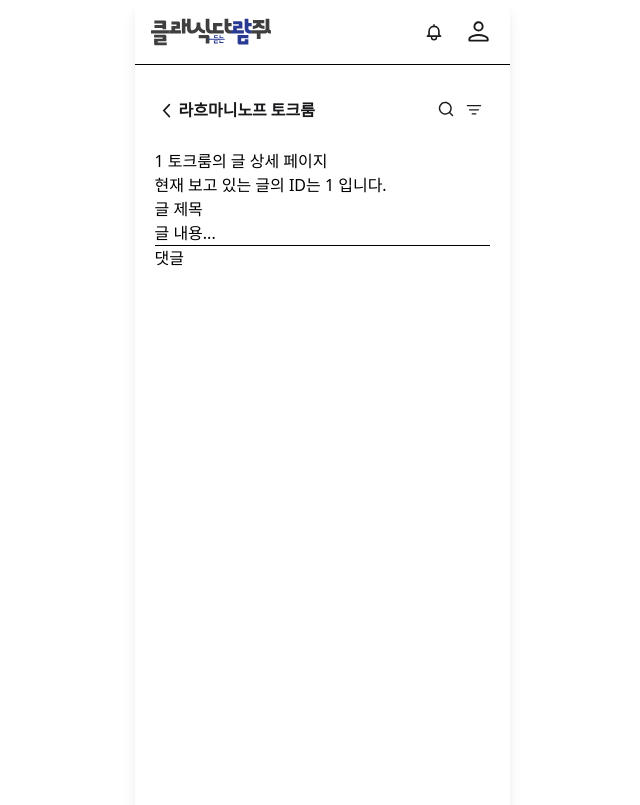
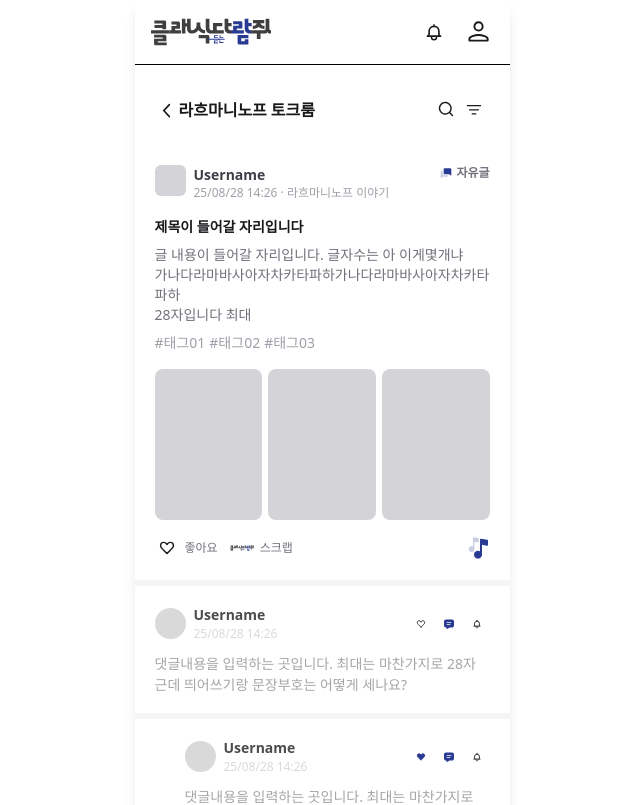
Before and after one commit to kyungrae2002/client, a Next.js app: page /composer-talk-room/1/1 in a window 1280 px wide. Shown: the top 805 px of the page, without its empty margins (318-958 px from the left). Built offline with nearby package versions, Linux system fonts and the light colour scheme.

Commit message:
작곡가 토크룸 댓글기능 구현

```diff
--- /dev/null
+++ b/src/app/composer-talk-room/[id]/[postId]/comment-item.tsx
@@ -0,0 +1,42 @@
+// src/app/composer-talk-room/[id]/[postId]/comment-item.tsx
+import Image from 'next/image';
+
+interface CommentItemProps {
+  comment: {
+    author: string;
+    timestamp: string;
+    content: string;
+    isHeartSelected?: boolean;
+  };
+  isReply?: boolean;
+}
+
+const CommentItem = ({ comment, isReply = false }: CommentItemProps) => {
+  return (
+    <div className={`bg-white box-border content-stretch flex flex-col gap-2.5 items-center justify-start py-[18px] relative shrink-0 w-full ${isReply ? 'pl-[50px] pr-5' : 'px-5'}`}>
+      <div className="content-stretch flex gap-2 items-center justify-start relative shrink-0 w-full">
+        <div className="bg-[#d9d9d9] rounded-full shrink-0 size-[31px]" />
+        <div className="basis-0 content-stretch flex flex-col grow items-start justify-start">
+          <p className="text-[#4c4c4c] text-[14px] font-semibold">{comment.author}</p>
+          <p className="text-[#d9d9d9] text-[12px] font-medium">{comment.timestamp}</p>
+        </div>
+        <div className="content-stretch flex gap-0.5 items-center justify-start relative shrink-0">
+          <button className="overflow-clip relative shrink-0 size-[26px]">
+            <Image src={comment.isHeartSelected ? "/icons/heart_selected.svg" : "/icons/heart.svg"} alt="heart" width={14} height={12} className="absolute top-1/2 left-1/2 -translate-x-1/2 -translate-y-1/2" />
+          </button>
+          <button className="overflow-clip relative shrink-0 size-[26px]">
+            <Image src="/icons/message.svg" alt="comment" width={12} height={12} className="absolute top-1/2 left-1/2 -translate-x-1/2 -translate-y-1/2" />
+          </button>
+          <button className="overflow-clip relative shrink-0 size-[26px]">
+            <Image src="/icons/alarm.svg" alt="report" width={12} height={15} className="absolute top-1/2 left-1/2 -translate-x-1/2 -translate-y-1/2" />
+          </button>
+        </div>
+      </div>
+      <div className="flex flex-col justify-center leading-normal not-italic relative shrink-0 text-[#a6a6a6] text-[14px] w-full">
+        <p>{comment.content}</p>
+      </div>
+    </div>
+  );
+};
+
+export default CommentItem;
--- /dev/null
+++ b/src/app/composer-talk-room/[id]/[postId]/comment-list.tsx
@@ -0,0 +1,65 @@
+'use client';
+
+import React, { useState, useEffect, useRef } from 'react';
+import CommentItem from './comment-item';
+import { mockComments, Comment } from './page'; // Mock data and type from page.tsx
+
+const COMMENTS_PER_PAGE = 5;
+
+export default function CommentList() {
+  const [comments, setComments] = useState<Comment[]>(mockComments.slice(0, COMMENTS_PER_PAGE));
+  const [page, setPage] = useState(1);
+  const [hasMore, setHasMore] = useState(mockComments.length > COMMENTS_PER_PAGE);
+  const loader = useRef(null);
+
+  const loadMoreComments = () => {
+    if (!hasMore) return;
+
+    const nextPage = page + 1;
+    const newComments = mockComments.slice(0, nextPage * COMMENTS_PER_PAGE);
+
+    setComments(newComments);
+    setPage(nextPage);
+    if (newComments.length >= mockComments.length) {
+      setHasMore(false);
+    }
+  };
+
+  useEffect(() => {
+    const observer = new IntersectionObserver(
+      (entries) => {
+        if (entries[0].isIntersecting && hasMore) {
+          // Simulate network latency
+          setTimeout(() => {
+            loadMoreComments();
+          }, 500);
+        }
+      },
+      { threshold: 1.0 }
+    );
+
+    const currentLoader = loader.current;
+    if (currentLoader) {
+      observer.observe(currentLoader);
+    }
+
+    return () => {
+      if (currentLoader) {
+        observer.unobserve(currentLoader);
+      }
+    };
+  }, [hasMore, page]); // Dependency array updated for correctness
+
+  return (
+    <>
+      {comments.map((comment) => (
+        <CommentItem key={comment.id} comment={comment} isReply={comment.isReply} />
+      ))}
+      {hasMore && (
+        <div ref={loader} className="py-4 text-center text-zinc-500">
+          댓글을 불러오는 중...
+        </div>
+      )}
+    </>
+  );
+}
--- a/src/app/composer-talk-room/[id]/[postId]/page.tsx
+++ b/src/app/composer-talk-room/[id]/[postId]/page.tsx
@@ -1,37 +1,104 @@
-// app/composer-talk-room/[id]/[postId]/page.tsx
+import Image from 'next/image';
+import Link from 'next/link';
+import CommentList from './comment-list';
 
-// page 컴포넌트는 props로 params를 받을 수 있습니다.
+// Mock Data
+const mockPostData = {
+    composer: '라흐마니노프',
+    author: 'Username',
+    timestamp: '25/08/28 14:26',
+    category: '라흐마니노프 이야기',
+    postType: '자유글',
+    title: '제목이 들어갈 자리입니다',
+    content: '글 내용이 들어갈 자리입니다. 글자수는 아 이게몇개냐\n가나다라마바사아자차카타파하가나다라마바사아자차카타파하\n28자입니다 최대',
+    tags: ['#태그01', '#태그02', '#태그03'],
+    images: ['/images/placeholder-1.png', '/images/placeholder-2.png', '/images/placeholder-3.png'],
+    likes: 12,
+    scraps: 3,
+};
+
+export const mockComments = [
+    { id: 1, author: 'Username', timestamp: '25/08/28 14:26', content: '댓글내용을 입력하는 곳입니다. 최대는 마찬가지로 28자 근데 띄어쓰기랑 문장부호는 어떻게 세나요?', isHeartSelected: false, isReply: false },
+    { id: 2, author: 'Username', timestamp: '25/08/28 14:26', content: '댓글내용을 입력하는 곳입니다. 최대는 마찬가지로 28자 근데 띄어쓰기랑 문장부호는 어떻게 세나요?', isHeartSelected: true, isReply: true },
+    { id: 3, author: 'Username', timestamp: '25/08/28 14:26', content: '댓글내용을 입력하는 곳입니다. 최대는 마찬가지로 28자 근데 띄어쓰기랑 문장부호는 어떻게 세나요?', isHeartSelected: true, isReply: false },
+    { id: 4, author: 'Username', timestamp: '25/08/28 14:26', content: '댓글내용을 입력하는 곳입니다. 최대는 마찬가지로 28자 근데 띄어쓰기랑 문장부호는 어떻게 세나요?', isHeartSelected: false, isReply: false },
+    { id: 5, author: 'Username', timestamp: '25/08/28 14:26', content: '추가 댓글입니다. 스크롤을 내려 확인해보세요.', isHeartSelected: false, isReply: false },
+    { id: 6, author: 'Username', timestamp: '25/08/28 14:27', content: '새로운 댓글이 로드되었습니다.', isHeartSelected: false, isReply: false },
+    { id: 7, author: 'Username', timestamp: '25/08/28 14:28', content: '무한 스크롤 테스트 중입니다.', isHeartSelected: false, isReply: true },
+    { id: 8, author: 'Username', timestamp: '25/08/28 14:29', content: '여기까지 보인다면 성공입니다.', isHeartSelected: false, isReply: false },
+    { id: 9, author: 'Username', timestamp: '25/08/28 14:30', content: '마지막 댓글입니다.', isHeartSelected: false, isReply: false },
+];
+
+export type Comment = (typeof mockComments)[0];
+
+
 type PostDetailPageProps = {
   params: {
-    id: string;      // 작곡가 ID (URL의 [id] 부분)
-    postId: string;  // 게시글 ID (URL의 [postId] 부분)
+    id: string;
+    postId: string;
   };
 };
 
-export default function PostDetailPage({ params }: PostDetailPageProps) {
-  // 이제 이 두 ID를 사용해서 서버에 데이터를 요청할 수 있습니다.
+export default async function PostDetailPage({ params }: PostDetailPageProps) {
   const { id: composerId, postId } = params;
 
-  // 예시: fetchPostAndComments(composerId, postId);
+  return (
+    <div className="bg-[#f4f5f7] min-h-screen">
+      <div className="bg-white w-[375px] mx-auto">
+        {/* Post Content */}
+        <div className="px-5 pb-5 pt-4">
+            <div className="flex items-start gap-2 mb-4">
+                <div className="w-[31px] h-[31px] bg-zinc-300 rounded-md" />
+                <div className="flex-1">
+                    <p className="font-semibold text-sm text-zinc-700">{mockPostData.author}</p>
+                    <p className="text-xs text-zinc-400">{mockPostData.timestamp} · {mockPostData.category}</p>
+                </div>
+                <div className="flex items-center gap-1 text-xs text-zinc-500 font-semibold">
+                    <Image src="/icons/talkIcon.svg" alt="" width={12} height={12} />
+                    <span>{mockPostData.postType}</span>
+                </div>
+            </div>
 
-  return (
-    <div>
-      <h1>{composerId} 토크룸의 글 상세 페이지</h1>
-      <p>현재 보고 있는 글의 ID는 {postId} 입니다.</p>
+            <div className="mb-2">
+                <h2 className="text-sm font-semibold text-zinc-900">{mockPostData.title}</h2>
+            </div>
 
-      {/* 여기에 글의 본문 내용이 들어갑니다. */}
-      <article>
-        <h2>글 제목</h2>
-        <p>글 내용...</p>
-      </article>
+            <div className="text-sm text-zinc-500 mb-2" style={{ whiteSpace: 'pre-wrap' }}>
+                {mockPostData.content}
+            </div>
 
-      <hr />
+            <div className="flex gap-1 text-sm text-zinc-400 mb-4">
+                {mockPostData.tags.map(tag => <span key={tag}>{tag}</span>)}
+            </div>
 
-      {/* 여기에 해당 글의 댓글 목록이 들어갑니다. */}
-      <section>
-        <h2>댓글</h2>
-        {/* 댓글 컴포넌트 (이전에 우리가 만들었던 무한 스크롤 컴포넌트를 활용할 수 있겠죠!) */}
-      </section>
+            <div className="flex gap-1.5 mb-4">
+                {mockPostData.images.map((src, index) => (
+                    <div key={index} className="w-[151px] h-[151px] bg-zinc-300 rounded-lg" />
+                ))}
+            </div>
+
+            <div className="flex justify-between items-center">
+                <div className="flex gap-3">
+                    <div className="flex items-center gap-1.5 text-xs text-zinc-500">
+                        <Image src="/icons/heart.svg" alt="likes" width={24} height={24} />
+                        <span>좋아요</span>
+                    </div>
+                    <div className="flex items-center gap-1.5 text-xs text-zinc-500">
+                        <Image src="/icons/logo.svg" alt="scraps" width={24} height={24} />
+                        <span>스크랩</span>
+                    </div>
+                </div>
+                <button>
+                    <Image src="/icons/music.svg" alt="share" width={24} height={24} />
+                </button>
+            </div>
+        </div>
+      </div>
+
+      {/* Comments Section */}
+      <div className="mt-1.5 flex flex-col gap-1.5 w-[375px] mx-auto">
+        <CommentList />
+      </div>
     </div>
   );
 }
--- a/src/app/composer-talk-room/[id]/layout.tsx
+++ b/src/app/composer-talk-room/[id]/layout.tsx
@@ -26,7 +26,7 @@ export default function ComposerTalkLayout({ children }: { children: React.React
                     </Link>
                 </div>
             </header>
-            <main className="w-[375px] px-5 flex-1 overflow-y-auto">{children}</main>
+            <main className="w-[375px] flex-1 overflow-y-auto">{children}</main>
         </div>
     );
 }
--- a/src/app/composer-talk-room/[id]/page.tsx
+++ b/src/app/composer-talk-room/[id]/page.tsx
@@ -150,7 +150,7 @@ function PostItem({ post }: { post: Post }) {
 // --- Main Page Component ---
 export default function ComposerTalkPage({ params }: { params: { id: string } }) {
     return (
-        <div>
+        <div className="px-5">
             {/* Composer Profile도 id에 맞는 정보로 바뀌어야함 */}
             <ComposerProfile />
 
```
